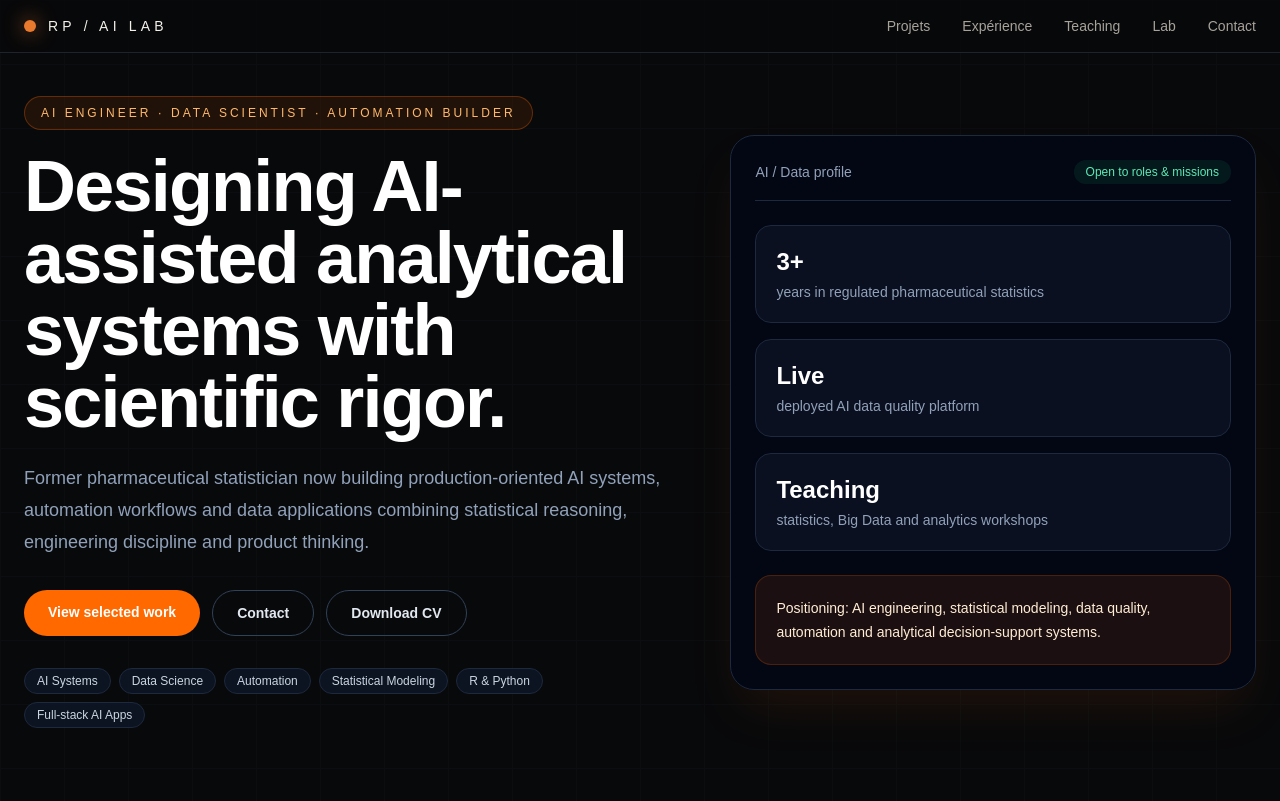
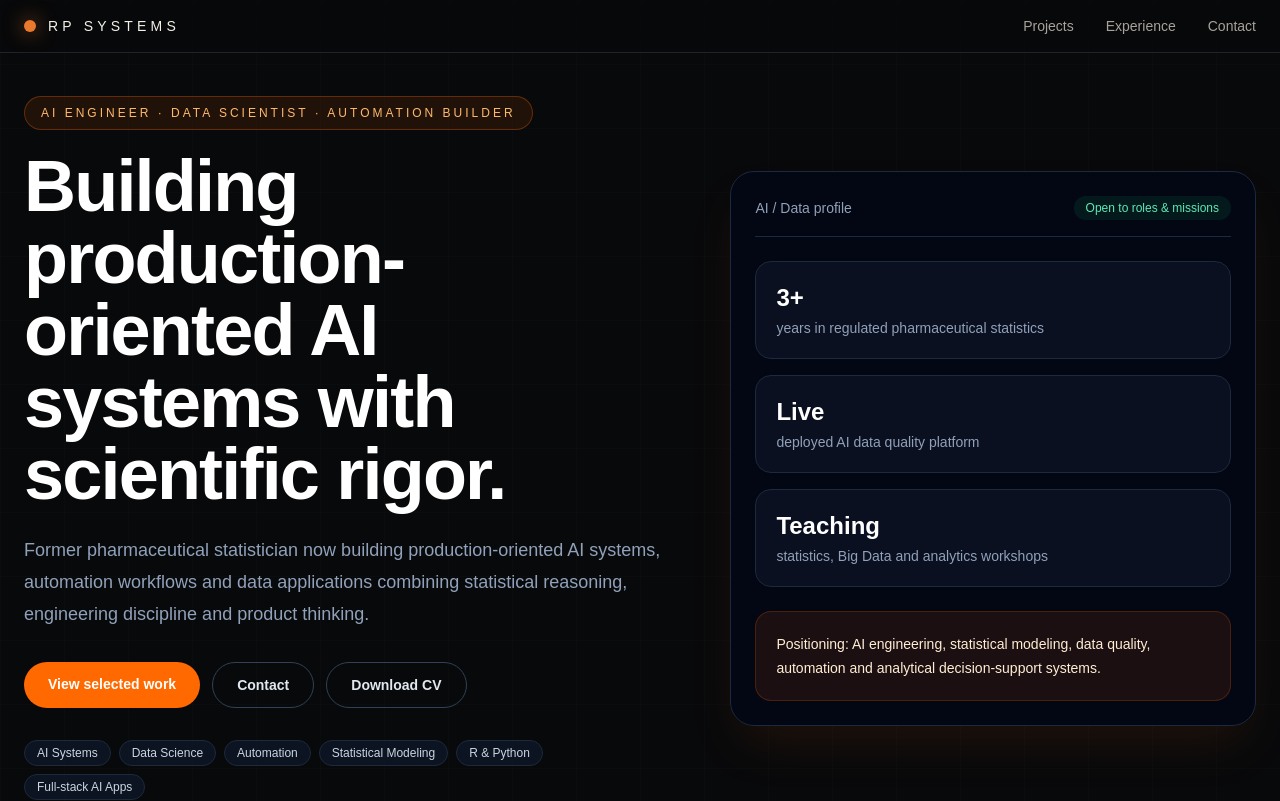
Before and after one commit to RaphaelParmentier/raphael-portfolio, a Next.js app: page / in a window 1280 px wide. Shown: the top 801 px of the page. Built offline with nearby package versions, Linux system fonts and the light colour scheme.

Commit message:
Update sections

```diff
--- a/app/page.tsx
+++ b/app/page.tsx
@@ -12,7 +12,7 @@ export default function Home() {
           absolute inset-0
           bg-[linear-gradient(to_right,#1A1D24_1px,transparent_1px),linear-gradient(to_bottom,#1A1D24_1px,transparent_1px)]
           bg-[size:64px_64px]
-          opacity-20
+          opacity-15
         "
       />
 
--- a/components/sections/Experience.tsx
+++ b/components/sections/Experience.tsx
@@ -35,7 +35,7 @@ const experiences = [
 
 export default function Experience() {
   return (
-    <section className="relative z-10 px-6 py-32">
+    <section id="experience" className="relative z-10 px-6 py-32">
       <div className="mx-auto max-w-5xl">
 
         <div className="mb-20">
--- a/components/sections/Hero.tsx
+++ b/components/sections/Hero.tsx
@@ -24,7 +24,7 @@ export default function Hero() {
   ];
 
   return (
-    <section className="relative flex min-h-screen items-center overflow-hidden px-6 py-24">
+    <section className="relative flex min-h-[85vh] items-center overflow-hidden px-6 py-24">
       <div className="mx-auto grid w-full max-w-7xl gap-16 lg:grid-cols-[1.1fr_0.9fr] lg:items-center">
         <div>
           <p className="mb-5 inline-flex rounded-full border border-orange-500/30 bg-orange-500/10 px-4 py-2 text-xs font-medium uppercase tracking-[0.25em] text-orange-300">
@@ -32,7 +32,7 @@ export default function Hero() {
           </p>
 
           <h1 className="max-w-4xl text-5xl font-semibold tracking-tight text-white md:text-7xl">
-            Designing AI-assisted analytical systems with scientific rigor.
+            Building production-oriented AI systems with scientific rigor.
           </h1>
 
           <p className="mt-6 max-w-2xl text-lg leading-8 text-slate-400">
--- a/components/sections/Navbar.tsx
+++ b/components/sections/Navbar.tsx
@@ -39,21 +39,20 @@ export default function Navbar() {
               text-[#F3F1EA]
             "
           >
-            RP / AI LAB
+            RP Systems
           </span>
         </div>
 
         {/* Navigation */}
         <nav className="hidden gap-8 md:flex">
           {[
-            "Projets",
-            "Expérience",
-            "Teaching",
-            "Lab",
-            "Contact",
+            { label: "Projects", href: "#projects" },
+            { label: "Experience", href: "#experience" },
+            { label: "Contact", href: "#contact" },
           ].map((item) => (
-            <button
-              key={item}
+            <a
+              key={item.label}
+              href={item.href}
               className="
                 text-sm
                 text-[#A7A29A]
@@ -61,8 +60,8 @@ export default function Navbar() {
                 hover:text-[#F3F1EA]
               "
             >
-              {item}
-            </button>
+              {item.label}
+            </a>
           ))}
         </nav>
       </div>
```
